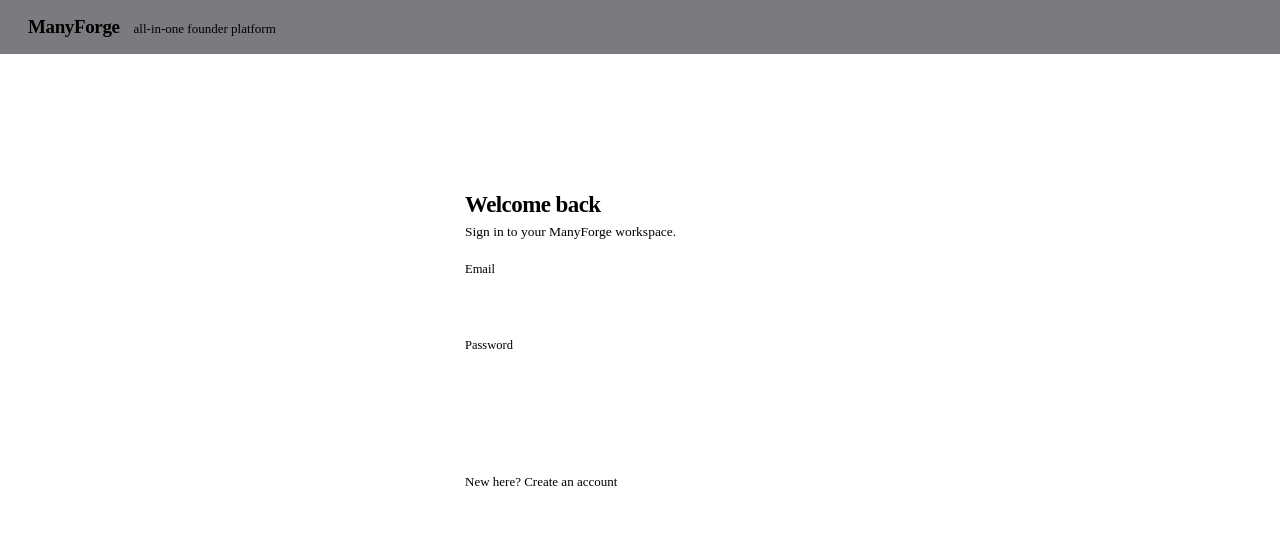
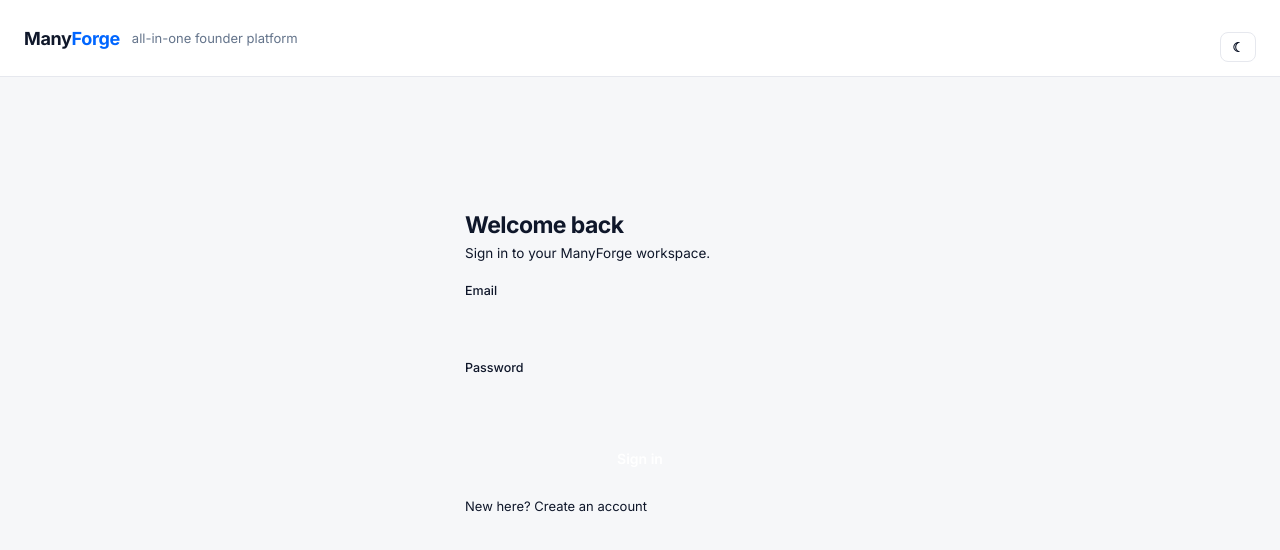
Before and after one commit to joshrendek/manyforge, an Angular app in the folder web/: page /login in a window 1280 px wide. Shown: the top 550 px of the page. Built offline with nearby package versions, Linux system fonts and the light colour scheme.

Commit message:
feat(ui): rebuild app shell — data-driven nav, theme toggle, toast host, Accounting link (manyforge-4zs.1)

```diff
--- a/web/src/app/app.css
+++ b/web/src/app/app.css
@@ -1,3 +1,6 @@
+.mf-app {
+  min-height: 100vh;
+}
 .shell {
   display: grid;
   grid-template-columns: 232px 1fr;
@@ -8,8 +11,8 @@
   flex-direction: column;
   gap: 6px;
   padding: 22px 16px;
-  border-right: 1px solid var(--border);
-  background: var(--panel);
+  border-right: 1px solid var(--mf-border);
+  background: var(--mf-surface);
   position: sticky;
   top: 0;
   height: 100vh;
@@ -20,27 +23,41 @@
   letter-spacing: -0.02em;
   padding: 4px 10px 18px;
 }
+.brand-accent {
+  color: var(--mf-accent);
+}
 .sidebar-nav {
   display: flex;
   flex-direction: column;
   gap: 2px;
 }
 .sidebar-nav a {
-  color: var(--muted);
+  color: var(--mf-text-muted);
   text-decoration: none;
   font-size: 14px;
   font-weight: 500;
   padding: 9px 12px;
-  border-radius: var(--radius-sm);
+  border-radius: var(--mf-radius-sm);
+  display: flex;
+  align-items: center;
 }
 .sidebar-nav a:hover {
-  color: var(--text);
-  background: var(--panel-3);
+  color: var(--mf-text);
+  background: var(--mf-surface-raised);
   text-decoration: none;
 }
 .sidebar-nav a.active {
-  color: var(--text);
-  background: var(--accent-soft);
+  background: var(--mf-accent-soft);
+  color: var(--mf-accent-text);
+}
+.nav-badge {
+  margin-left: auto;
+  font-size: 11px;
+  font-weight: 700;
+  color: var(--mf-text-on-accent);
+  background: var(--mf-accent);
+  padding: 1px 7px;
+  border-radius: var(--mf-radius-pill);
 }
 .sidebar-foot {
   margin-top: auto;
@@ -48,19 +65,47 @@
   flex-direction: column;
   gap: 10px;
   padding-top: 16px;
-  border-top: 1px solid var(--border);
+  border-top: 1px solid var(--mf-border);
 }
 .sidebar-foot .profile {
   font-size: 12.5px;
   line-height: 1.5;
 }
 .sidebar-foot .faint {
-  color: var(--faint);
+  color: var(--mf-text-faint);
+}
+.sidebar-foot-row {
+  display: flex;
+  gap: 8px;
+  align-items: center;
 }
 .shell-main {
   max-width: 920px;
   margin: 0 auto;
   width: 100%;
+  padding: 40px 28px 80px;
+}
+/* Topbar for unauthenticated view */
+.topbar {
+  display: flex;
+  align-items: center;
+  gap: 12px;
+  padding: 14px 24px;
+  border-bottom: 1px solid var(--mf-border);
+  background: var(--mf-surface);
+}
+.topbar .brand {
+  font-weight: 700;
+  font-size: 18px;
+  letter-spacing: -0.02em;
+}
+.topbar .tagline {
+  font-size: 13px;
+  color: var(--mf-text-muted);
+}
+.container {
+  max-width: 920px;
+  margin: 0 auto;
   padding: 40px 28px 80px;
 }
 /* Narrow screens: stack the sidebar as a top bar. */
--- a/web/src/app/app.html
+++ b/web/src/app/app.html
@@ -1,10 +1,16 @@
+<div class="mf-app">
 @if (showShell()) {
   <div class="shell">
     <aside class="sidebar" data-testid="app-sidebar">
       <div class="sidebar-brand">Many<span class="brand-accent">Forge</span></div>
       <nav class="sidebar-nav">
-        <a routerLink="/dashboard" routerLinkActive="active" data-testid="nav-dashboard">Dashboard</a>
-        <a routerLink="/support" routerLinkActive="active" data-testid="nav-support">Support</a>
+        @for (item of navItems; track item.route) {
+          <a [routerLink]="item.route" routerLinkActive="active" [attr.data-testid]="item.testid"
+             [attr.aria-current]="rla.isActive ? 'page' : null" #rla="routerLinkActive">
+            {{ item.label }}
+            @if (item.badge) { <span class="nav-badge">{{ item.badge }}</span> }
+          </a>
+        }
       </nav>
       <div class="sidebar-foot">
         @if (profile(); as p) {
@@ -12,7 +18,10 @@
             Signed in as <b>{{ p.display_name }}</b><br /><span class="faint">{{ p.email }}</span>
           </p>
         }
-        <button class="ghost compact" (click)="logout()" data-testid="sign-out">Sign out</button>
+        <div class="sidebar-foot-row">
+          <mf-theme-toggle />
+          <button class="mf-btn mf-btn-ghost mf-btn-sm" (click)="logout()" data-testid="sign-out">Sign out</button>
+        </div>
       </div>
     </aside>
     <main class="shell-main"><router-outlet /></main>
@@ -21,6 +30,10 @@
   <header class="topbar">
     <span class="brand">Many<span class="brand-accent">Forge</span></span>
     <span class="tagline">all-in-one founder platform</span>
+    <span style="flex:1"></span>
+    <mf-theme-toggle />
   </header>
   <main class="container"><router-outlet /></main>
 }
+<mf-toast-host />
+</div>
--- a/web/src/app/app.ts
+++ b/web/src/app/app.ts
@@ -8,10 +8,13 @@
 } from '@angular/router';
 import { filter } from 'rxjs';
 import { AuthService, Profile } from './core/auth.service';
+import { NAV_ITEMS } from './ui/nav';
+import { ThemeToggle } from './ui/theme-toggle/theme-toggle';
+import { ToastHost } from './ui/toast/toast';
 
 @Component({
   selector: 'app-root',
-  imports: [RouterOutlet, RouterLink, RouterLinkActive],
+  imports: [RouterOutlet, RouterLink, RouterLinkActive, ThemeToggle, ToastHost],
   templateUrl: './app.html',
   styleUrl: './app.css',
 })
@@ -19,6 +22,7 @@
   private auth = inject(AuthService);
   private router = inject(Router);
 
+  readonly navItems = NAV_ITEMS;
   readonly profile = signal<Profile | null>(null);
 
   // The current URL, tracked so the shell can hide itself on the auth screens.
```
Also changed, not shown: 1 other file (tests, documents, lock files or other folders).
